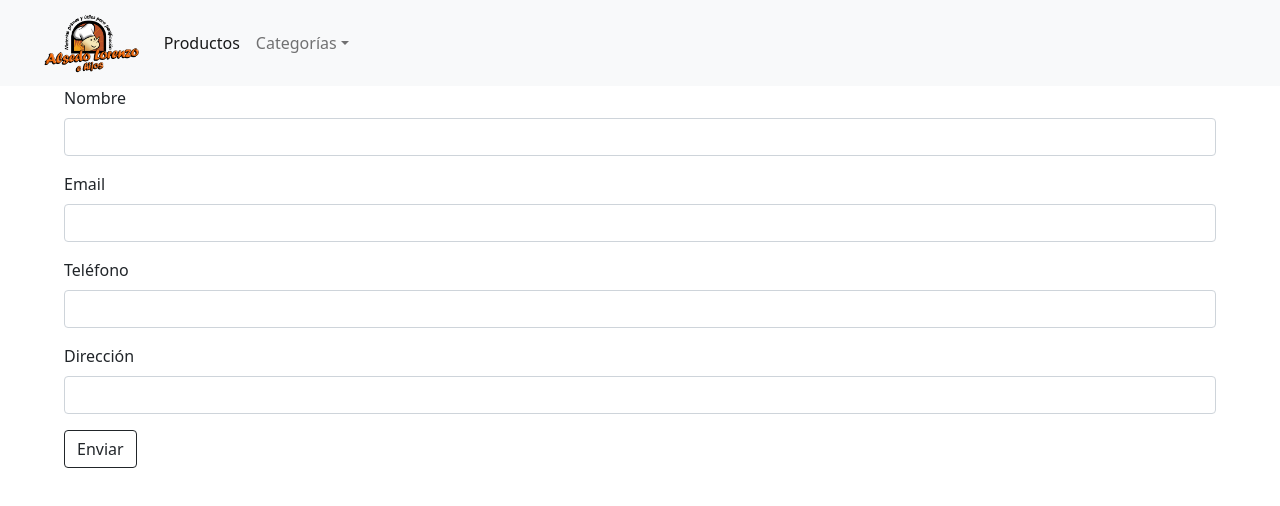
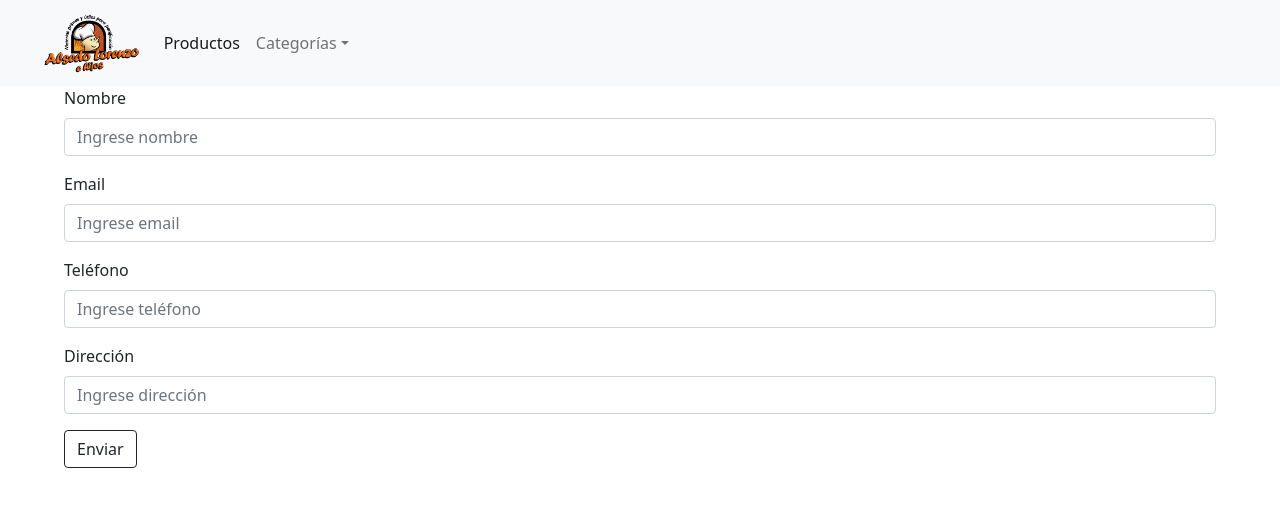
Before and after one commit to shirleynohely/Ecommerce-Ramos, a React (Create React App) app: page /order in a window 1280 px wide. Shown: the top 506 px of the page. Built offline with nearby package versions, Linux system fonts and the light colour scheme.

Commit message:
ItemCollectionII

```diff
--- a/src/components/Form/Form.js
+++ b/src/components/Form/Form.js
@@ -2,6 +2,7 @@ import "./Form.css";
 import { useForm } from "react-hook-form";
 import { useContext, useState } from "react";
 import CartContext from "../../Context/CartContext";
+import Loader from "../Loader/Loader";
 import {
   addDoc,
   collection,
@@ -14,7 +15,7 @@ import {
 import { db } from "../../services/firebase";
 
 const Form = () => {
-  const { register } = useForm();
+  const { register, handleSubmit, formState: errors} = useForm();
 
   const [form, setForm] = useState({
     name: "",
@@ -33,7 +34,7 @@ const Form = () => {
     });
   };
 
-  const handleSubmit = (e) => {
+  const onSubmit = (e) => {
     e.preventDefault();
   };
 
@@ -96,46 +97,56 @@ const Form = () => {
   return (
     <>
       {loading ? (
+        <>
         <h5>Su orden se está generando</h5>
+        <Loader />
+        </>
       ) : orderId ? (
         <>
           <h5>La compra ha finalizado correctamente</h5>
           <p>El número de orden de su compra es {orderId}</p>
         </>
       ) : (
-        <form className="form" onSubmit={handleSubmit}>
+        <form className="form" onSubmit={handleSubmit(onSubmit)}>
           <div className="mb-3">
             <label className="form-label">Nombre</label>
             <input
               className="form-control"
               type="text"
               name="name"
-              {...register("name", { required: true })}
+              placeholder="Ingrese nombre"
               onChange={handleChange}
               value={form.name}
+              {...register("name", { required: {value: true, message: "El campo es requerido"} })}
             />
+            {errors?.name?.message}
           </div>
           <div className="mb-3">
             <label className="form-label">Email</label>
             <input
               className="form-control"
-              type="text"
+              type="email"
               name="email"
-              {...register("email", { required: true })}
+              placeholder="Ingrese email"
               onChange={handleChange}
               value={form.email}
+              {...register("email", { required: {value: true, message:"El campo es requerido" } })}
             />
+             {errors?.email?.message}
           </div>
           <div className="mb-3">
             <label className="form-label">Teléfono</label>
             <input
               className="form-control"
-              type="text"
+              type="number"
               name="phone"
-              {...register("phone", { required: true })}
+              placeholder="Ingrese teléfono"
               onChange={handleChange}
               value={form.phone}
+              {...register("phone", { required: {value: true, message:"El campo es requerido" } })}
+
             />
+            {errors?.phone?.message}
           </div>
           <div className="mb-3">
             <label className="form-label">Dirección</label>
@@ -143,15 +154,18 @@ const Form = () => {
               className="form-control"
               type="text"
               name="address"
-              {...register("address", { required: true })}
+              placeholder="Ingrese dirección"
               onChange={handleChange}
               value={form.address}
+              {...register("address", { required: {value: true, message:"El campo es requerido" } })}
+
             />
+             {errors?.address?.message}
           </div>
 
           <div>
             <button
-              type="submit"
+              type="button"
               className="btn btn-outline-dark"
               onClick={() => CreateOrder()}
             >
```
